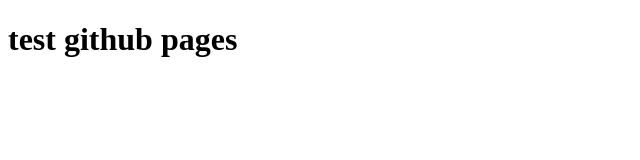
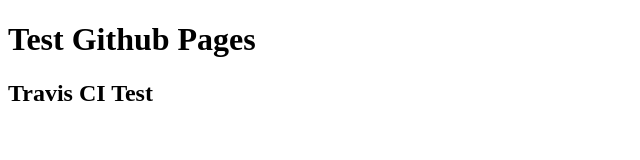
Before and after one commit to xunjianxiang/test, a website: page src/index.html in a window 1280 px wide. Shown: the whole page, without its empty margins (0-640 px from the left). Drawn offline with Linux system fonts and the light colour scheme.

Commit message:
Travis CI Test

```diff
--- a/src/index.html
+++ b/src/index.html
@@ -7,6 +7,7 @@
   <title>Test</title>
 </head>
 <body>
-  <h1>test github pages</h1>
+  <h1>Test Github Pages</h1>
+  <h2>Travis CI Test</h2>
 </body>
 </html>
```
